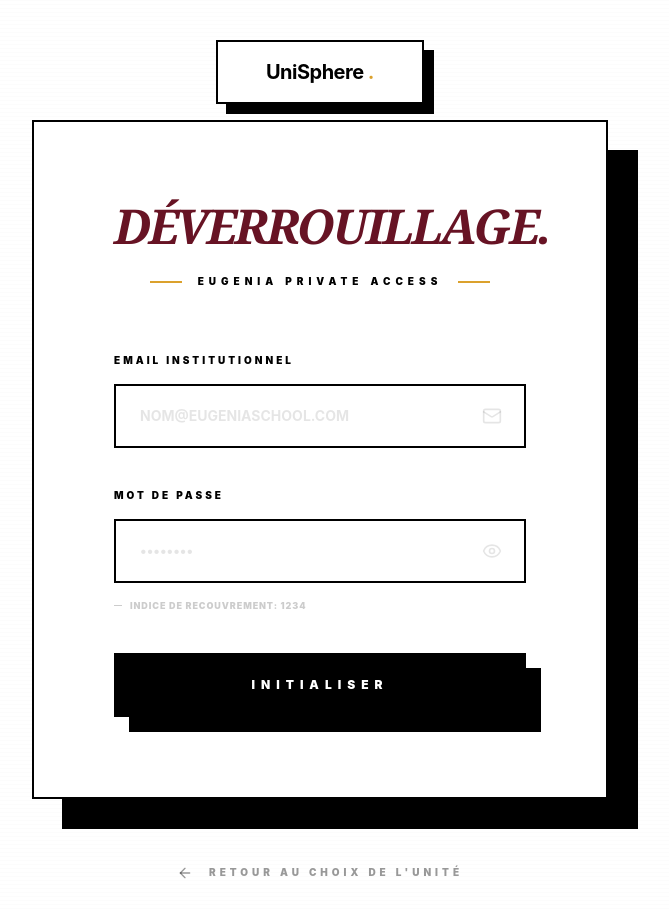
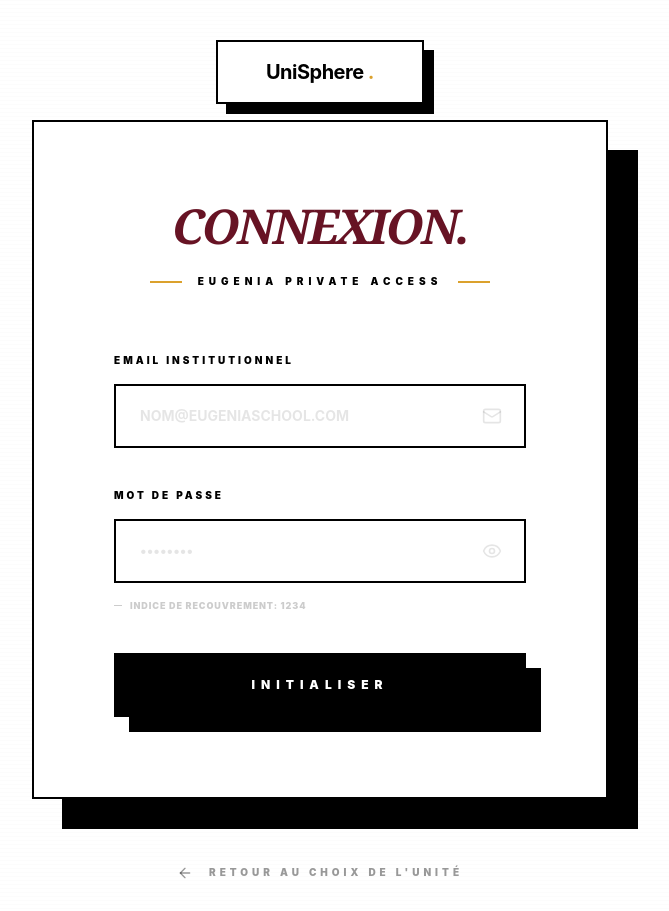
Before and after one commit to Jennie1434/Unisphere, a React (Vite) app: page /eugenia-school/login in a window 1280 px wide. Shown: the whole page, without its empty margins (320-989 px from the left). Built offline with nearby package versions, Linux system fonts and the light colour scheme.

Commit message:
jennie bdd

```diff
--- a/src/pages/AlbertLoginPage.jsx
+++ b/src/pages/AlbertLoginPage.jsx
@@ -59,7 +59,7 @@ export default function AlbertLoginPage() {
         <div className="bg-white border-2 border-black p-12 shadow-[30px_30px_0px_rgba(0,0,0,1)] md:p-16">
           <div className="text-center mb-16">
             <h1 className="text-5xl font-black mb-4 italic tracking-tighter" style={{ fontFamily: 'ui-serif, Georgia, serif' }}>
-              DÉVERROUILLAGE.
+              CONNEXION.
             </h1>
             <p className="text-[10px] font-black uppercase tracking-[0.5em] text-black/40">
               ALBERT PRIVATE ACCESS
--- a/src/pages/EugeniaLoginPage.jsx
+++ b/src/pages/EugeniaLoginPage.jsx
@@ -59,7 +59,7 @@ export default function EugeniaLoginPage() {
         <div className="bg-white border-2 border-black p-12 shadow-[30px_30px_0px_rgba(0,0,0,1)] md:p-20">
           <div className="text-center mb-16">
             <h1 className="text-4xl md:text-5xl font-black mb-6 italic tracking-tighter leading-none text-[#671324]" style={{ fontFamily: 'ui-serif, Georgia, serif' }}>
-              DÉVERROUILLAGE.
+              CONNEXION.
             </h1>
             <div className="flex items-center justify-center gap-4 mb-4">
               <div className="w-8 h-[2px] bg-[#DBA12D]" />
```
